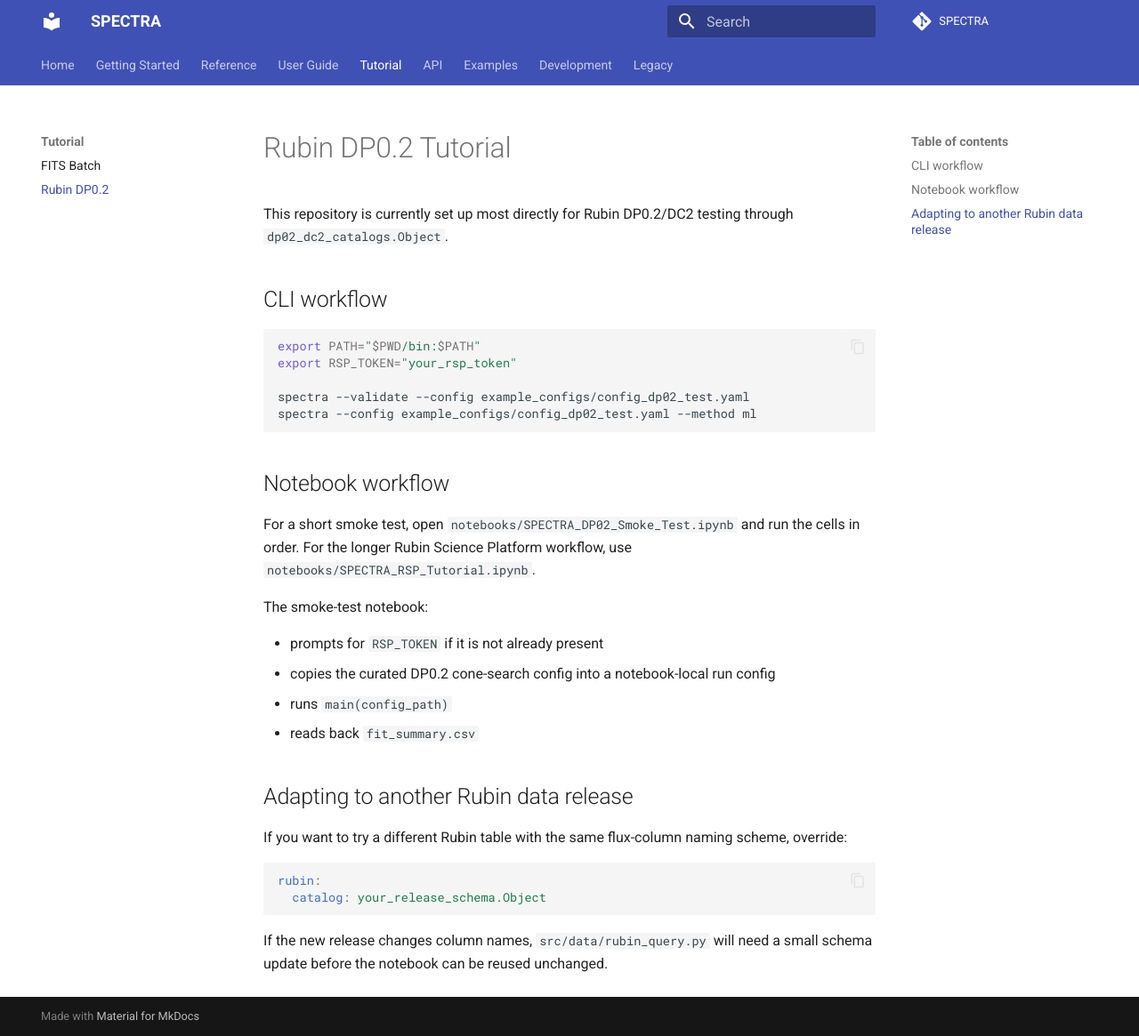
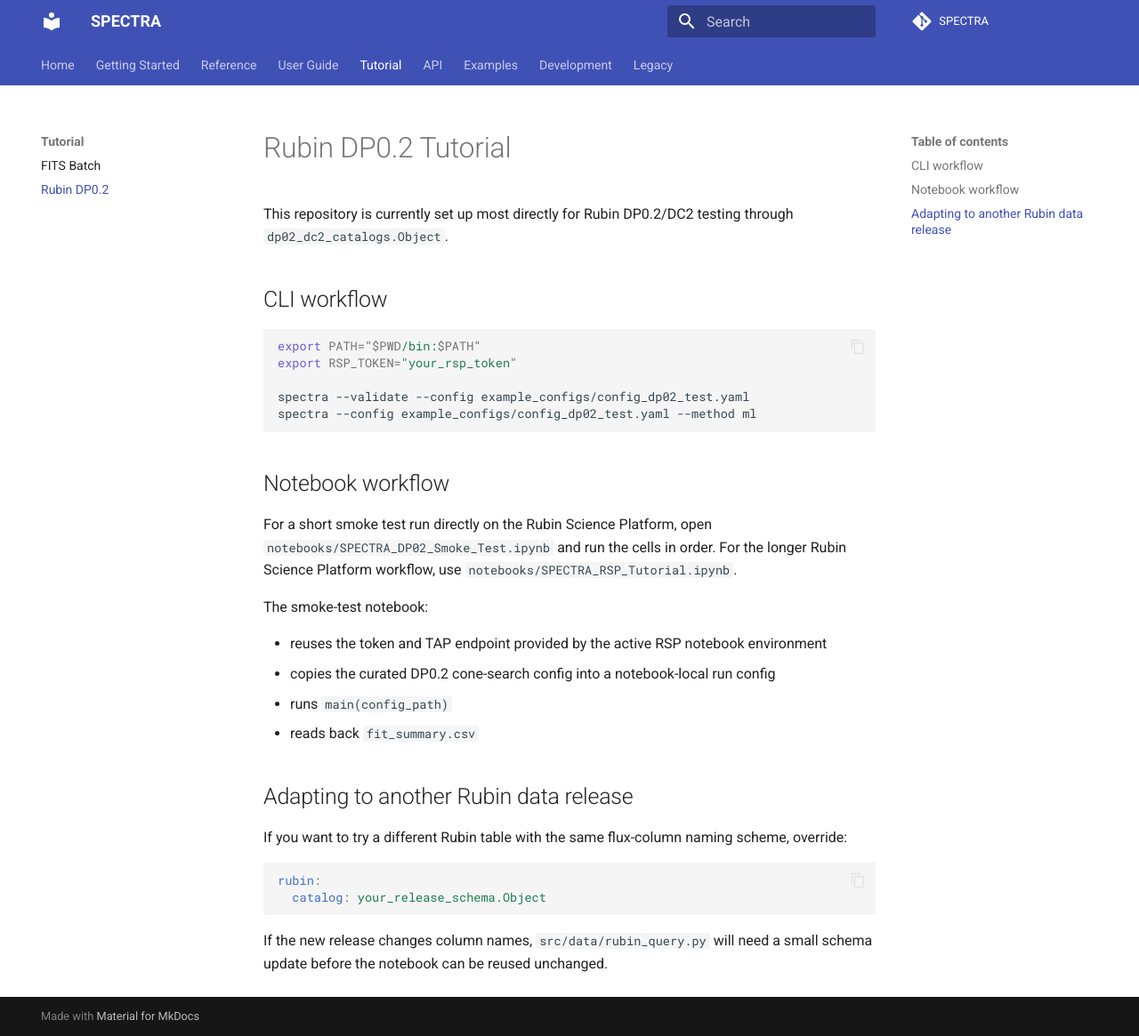
Before and after one commit to whosneha/SPECTRA, an MkDocs documentation site: the page built from docs/tutorials/rubin-dp02.md, in a window 1280 px wide and 1165 px high. Shown: the whole window at 89% size. Built offline with MkDocs 1.6.1 and Material for MkDocs 9.7.7, drawn with Linux system fonts in a browser that asks for light colours; comment, search, counter and statistics services are not loaded.

Commit message:
fixes
-fixes 1

```diff
--- a/docs/tutorials/rubin-dp02.md
+++ b/docs/tutorials/rubin-dp02.md
@@ -14,11 +14,11 @@ spectra --config example_configs/config_dp02_test.yaml --method ml
 
 ## Notebook workflow
 
-For a short smoke test, open `notebooks/SPECTRA_DP02_Smoke_Test.ipynb` and run the cells in order. For the longer Rubin Science Platform workflow, use `notebooks/SPECTRA_RSP_Tutorial.ipynb`.
+For a short smoke test run directly on the Rubin Science Platform, open `notebooks/SPECTRA_DP02_Smoke_Test.ipynb` and run the cells in order. For the longer Rubin Science Platform workflow, use `notebooks/SPECTRA_RSP_Tutorial.ipynb`.
 
 The smoke-test notebook:
 
-- prompts for `RSP_TOKEN` if it is not already present
+- reuses the token and TAP endpoint provided by the active RSP notebook environment
 - copies the curated DP0.2 cone-search config into a notebook-local run config
 - runs `main(config_path)`
 - reads back `fit_summary.csv`
```
Also changed, not shown: site/search/search_index.json, site/tutorials/rubin-dp02/index.html, 1 other file.
